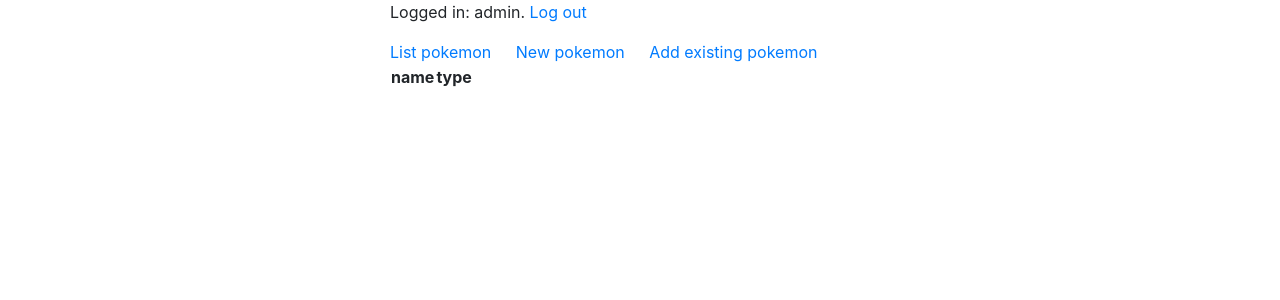
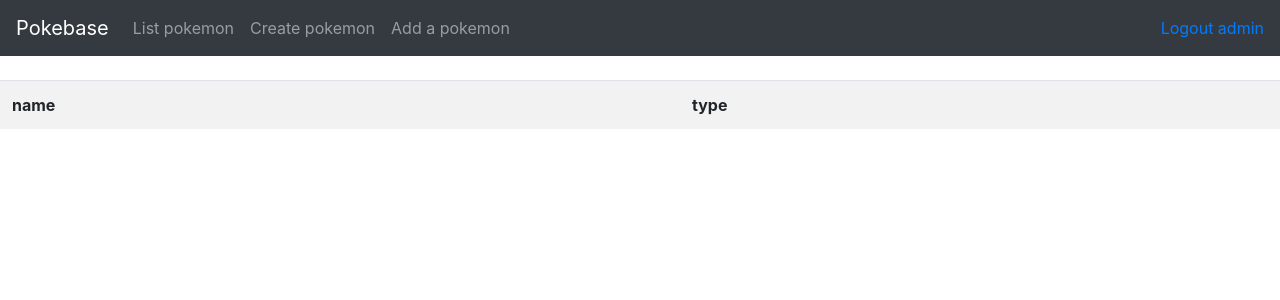
Before and after one commit to vikke1234/pokemon, a Flask app: page /pokemon in a window 1280 px wide. Shown: the top 300 px of the page. Run offline with Flask 2, Linux system fonts and the light colour scheme; a user stored in the database is signed in; data comes from the database, SQL or seed files in the repository; lists and menus that the app fills with data are empty; some libraries are stand-ins or nearby versions.

Commit message:
style changes

```diff
--- a/application/templates/layout.html
+++ b/application/templates/layout.html
@@ -7,27 +7,38 @@
     </head>
 
     <body>
-        <div class="content" style="margin:auto;max-width:500px;">
+        <nav class="navbar navbar-expand-md navbar-dark bg-dark mb-4">
+            <a class="navbar-brand" href="#">Pokebase</a>
+            <button class="navbar-toggler" type="button" data-toggle="collapse" data-target="#navbarCollapse" aria-controls="navbarCollapse" aria-expanded="false" aria-label="Toggle navigation">
+                <span class="navbar-toggler-icon"></span>
+            </button>
+            <div class="collapse navbar-collapse" id="navbarCollapse">
+                <ul class="navbar-nav mr-auto">
+                    <li class="nav-item">
+                        <a class="nav-link" href="{{ url_for('pokemon_index') }} ">List pokemon</a>
+                    </li>
+                    <li class="nav-item">
+                        <a class="nav-link" href="{{ url_for('poke_form') }} ">Create pokemon</a>
+                    </li>
+                    <li class="nav-item">
+                        <a class="nav-link" href="{{ url_for('add_pokemon') }} ">Add a pokemon</a>
+                    </li>
+                </ul>
+                <div class="form-inline mt-2 mt-md-0">
                     {% if current_user.is_authenticated %}
-            <p>
-                Logged in: {{ current_user.name }}. <a href="{{ url_for('auth_logout') }}" > Log out </a>
-            </p>
+                    <a href="{{ url_for('auth_logout') }}">Logout {{ current_user.name }}</a>
                     {% else %}
-            <a href="{{ url_for('auth_login') }}">Log in </a>
+                    <a style="width:70px;" href="{{ url_for('auth_login') }}">Login</a>
                     <a href="{{ url_for('auth_register') }}">Register</a>
                     {% endif %}
-            <div>
-                <a style="padding-right:20px;" href="{{ url_for('pokemon_index') }}" > List pokemon </a>
-                <a style="padding-right:20px;" href="{{ url_for('poke_form') }}" > New pokemon </a>
-                <a style="padding-right:20px;" href="{{ url_for('add_pokemon') }}" > Add existing pokemon </a>
                 </div>
-
+            </div>
+        </nav>
         {% block body %}
         <p>
             Content
         </p>
         {% endblock %}
-        </div>
         <script src="https://code.jquery.com/jquery-3.2.1.slim.min.js" integrity="sha384-KJ3o2DKtIkvYIK3UENzmM7KCkRr/rE9/Qpg6aAZGJwFDMVNA/GpGFF93hXpG5KkN" crossorigin="anonymous"></script>
         <script src="https://cdnjs.cloudflare.com/ajax/libs/popper.js/1.12.9/umd/popper.min.js" integrity="sha384-ApNbgh9B+Y1QKtv3Rn7W3mgPxhU9K/ScQsAP7hUibX39j7fakFPskvXusvfa0b4Q" crossorigin="anonymous"></script>
         <script src="https://maxcdn.bootstrapcdn.com/bootstrap/4.0.0/js/bootstrap.min.js" integrity="sha384-JZR6Spejh4U02d8jOt6vLEHfe/JQGiRRSQQxSfFWpi1MquVdAyjUar5+76PVCmYl" crossorigin="anonymous"></script>
--- a/application/templates/pokemon/list.html
+++ b/application/templates/pokemon/list.html
@@ -1,7 +1,7 @@
 {% extends "layout.html" %}
 
 {% block body %}
-<table class="list">
+<table class="table table-striped">
     <tr>
         <th>name</th>
         <th>type</th>
@@ -9,8 +9,17 @@
 
     {% for p in pokemon %}
     <tr>
-        <td><a href="{{ url_for('get_pokemon', poke_id=p.id) }}">{{ p.name }}</a></td>
-        <td>{{ p.poke_type }}</td>
+        <td style="width:100px;">
+            <a href="{{ url_for('get_pokemon', poke_id=p.id) }}">{{ p.name }}</a>
+        </td>
+        <td>
+            {{ p.poke_type }}
+        </td>
+        <td>
+            <form method="POST" action="{{url_for('remove_pokemon', poke_id=p.id)}}" >
+                <input type="submit" value="remove"/>
+            </form>
+        </td>
     </tr>
     {% endfor %}
 </table>
```
Lines whose indentation alone changed are shown as unchanged.
